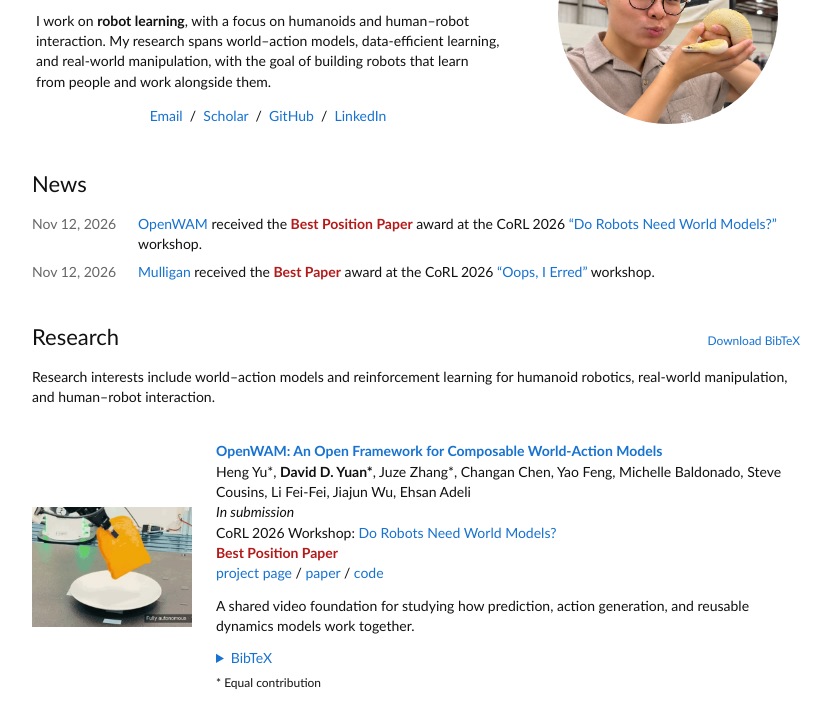
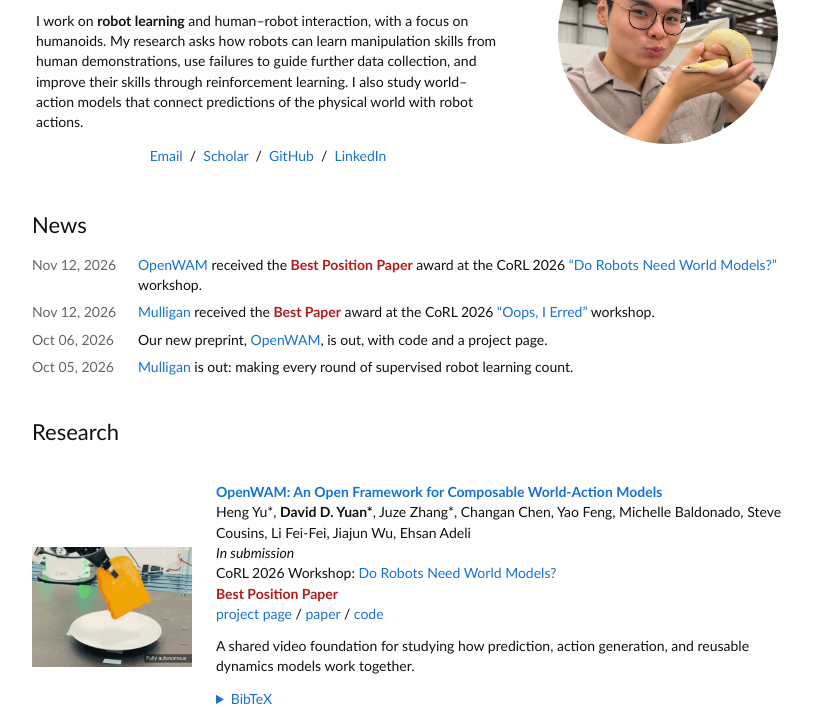
Before and after one commit to DaivdYuan/DaivdYuan.github.io, a website: page docs/index.html in a window 1280 px wide. Shown: the part 132-839 px from the top of the page, without its empty margins (224-1055 px from the left). Drawn offline with Linux system fonts and the light colour scheme.

Commit message:
Restore release news and make the academic bio concrete
Keep four chronological news entries, remove the Research summary and global BibTeX download, and describe research through demonstrations, failure-guided data collection, reinforcement learning, and world-action models.

```diff
--- a/docs/SOURCES.txt
+++ b/docs/SOURCES.txt
@@ -32,3 +32,5 @@ https://workshop.oopsie-data.com/
 Award typography follows the compact red distinctions used in Jon Barron's academic template, with a darker red for readable contrast.
 
 2026-11-12 news and research-focus update: David confirmed that OpenWAM and Mulligan received their respective workshop prizes on November 12, 2026. The two news items now announce those awards. Bio, research introduction, and description metadata include humanoids and human–robot interaction at his request.
+
+2026-11-12 editorial revision: restored the October 6 OpenWAM and October 5 Mulligan release news alongside the November awards. The bio now describes the research questions using the existing publication summaries: learning from demonstrations, failure-guided data collection, reinforcement learning, and world–action models. Removed the separate research overview and global BibTeX download link at David's request.
--- a/docs/index.html
+++ b/docs/index.html
@@ -27,7 +27,7 @@
               <td class="intro-copy" style="padding:2.5%;width:63%;vertical-align:middle">
                 <h1 class="name" style="text-align:center">David D. Yuan</h1>
                 <p>I’m a researcher at <a href="https://www.stanford.edu/">Stanford University</a> and a cofounder of <a href="https://intbot.ai/">IntBot</a>.</p>
-                <p>I work on <strong>robot learning</strong>, with a focus on humanoids and human–robot interaction. My research spans world–action models, data-efficient learning, and real-world manipulation, with the goal of building robots that learn from people and work alongside them.</p>
+                <p>I work on <strong>robot learning</strong> and human–robot interaction, with a focus on humanoids. My research asks how robots can learn manipulation skills from human demonstrations, use failures to guide further data collection, and improve their skills through reinforcement learning. I also study world–action models that connect predictions of the physical world with robot actions.</p>
                 <p class="profile-links" style="text-align:center">
                   <a href="mailto:davidy02@stanford.edu">Email</a> &nbsp;/&nbsp;
                   <a href="https://scholar.google.com/citations?user=4z-LkLQAAAAJ&amp;hl=en">Scholar</a> &nbsp;/&nbsp;
@@ -45,12 +45,13 @@
             <ul class="news">
               <li><time datetime="2026-11-12">Nov 12, 2026</time><span><a href="#openwam">OpenWAM</a> received the <strong class="paper-award">Best Position Paper</strong> award at the CoRL 2026 <a href="https://do-robots-need-world-models.github.io/">“Do Robots Need World Models?”</a> workshop.</span></li>
               <li><time datetime="2026-11-12">Nov 12, 2026</time><span><a href="#mulligan">Mulligan</a> received the <strong class="paper-award">Best Paper</strong> award at the CoRL 2026 <a href="https://workshop.oopsie-data.com/">“Oops, I Erred”</a> workshop.</span></li>
+              <li><time datetime="2026-10-06">Oct 06, 2026</time><span>Our new preprint, <a href="#openwam">OpenWAM</a>, is out, with code and a project page.</span></li>
+              <li><time datetime="2026-10-05">Oct 05, 2026</time><span><a href="#mulligan">Mulligan</a> is out: making every round of supervised robot learning count.</span></li>
             </ul>
           </section>
           <section id="publications" aria-labelledby="research-title">
             <div class="section-copy">
-              <div class="research-heading"><h2 id="research-title">Research</h2><a href="assets/publications.bib" download>Download BibTeX</a></div>
-              <p>Research interests include world–action models and reinforcement learning for humanoid robotics, real-world manipulation, and human–robot interaction.</p>
+              <h2 id="research-title">Research</h2>
             </div>
             <table role="presentation" class="publications" style="width:100%;border:0px;border-spacing:0px 10px;border-collapse:separate;margin-right:auto;margin-left:auto;"><tbody>
             <tr class="publication" id="openwam">
--- a/docs/research.css
+++ b/docs/research.css
@@ -51,4 +51,4 @@ a:focus-visible, summary:focus-visible { outline: 2px solid #1772d0; outline-off
 }
 
 
-.research-heading{display:flex;align-items:baseline;justify-content:space-between;gap:16px}.research-heading>a{font-size:12px;white-space:nowrap}.not-found{max-width:600px;margin:15vh auto;padding:24px;line-height:1.6}.not-found h1{font-weight:normal;font-size:28px}.not-found-code{color:#777}
+.not-found{max-width:600px;margin:15vh auto;padding:24px;line-height:1.6}.not-found h1{font-weight:normal;font-size:28px}.not-found-code{color:#777}
--- a/public/SOURCES.txt
+++ b/public/SOURCES.txt
@@ -32,3 +32,5 @@ https://workshop.oopsie-data.com/
 Award typography follows the compact red distinctions used in Jon Barron's academic template, with a darker red for readable contrast.
 
 2026-11-12 news and research-focus update: David confirmed that OpenWAM and Mulligan received their respective workshop prizes on November 12, 2026. The two news items now announce those awards. Bio, research introduction, and description metadata include humanoids and human–robot interaction at his request.
+
+2026-11-12 editorial revision: restored the October 6 OpenWAM and October 5 Mulligan release news alongside the November awards. The bio now describes the research questions using the existing publication summaries: learning from demonstrations, failure-guided data collection, reinforcement learning, and world–action models. Removed the separate research overview and global BibTeX download link at David's request.
--- a/public/research.css
+++ b/public/research.css
@@ -51,4 +51,4 @@ a:focus-visible, summary:focus-visible { outline: 2px solid #1772d0; outline-off
 }
 
 
-.research-heading{display:flex;align-items:baseline;justify-content:space-between;gap:16px}.research-heading>a{font-size:12px;white-space:nowrap}.not-found{max-width:600px;margin:15vh auto;padding:24px;line-height:1.6}.not-found h1{font-weight:normal;font-size:28px}.not-found-code{color:#777}
+.not-found{max-width:600px;margin:15vh auto;padding:24px;line-height:1.6}.not-found h1{font-weight:normal;font-size:28px}.not-found-code{color:#777}
--- a/scripts/check-site.mjs
+++ b/scripts/check-site.mjs
@@ -33,6 +33,5 @@ for(const file of files.filter(f=>['.html','.css'].includes(extname(f)))){
 const html=await readFile(root+'/index.html','utf8');
 assert(!/<script|<iframe|playground|dev-login|dev-logout|Outside research|bgcolor=|class="highlight"/.test(html),'Production must stay static and academic-only.');
 assert(html.includes('id="news"'),'News must be retained.');
-assert(html.includes('assets/publications.bib'),'Citation download must be present.');
 const bytes=(await Promise.all(files.map(async file=>(await stat(file)).size))).reduce((a,b)=>a+b,0);
 console.log(`Verified ${refs} local asset/link references, unique anchors, self-hosted fonts, and academic-only content. ${files.length} files, ${(bytes/1024).toFixed(0)} KB total.`);
```
Also changed, not shown: public/index.html (+4 -3 lines), README.md.
